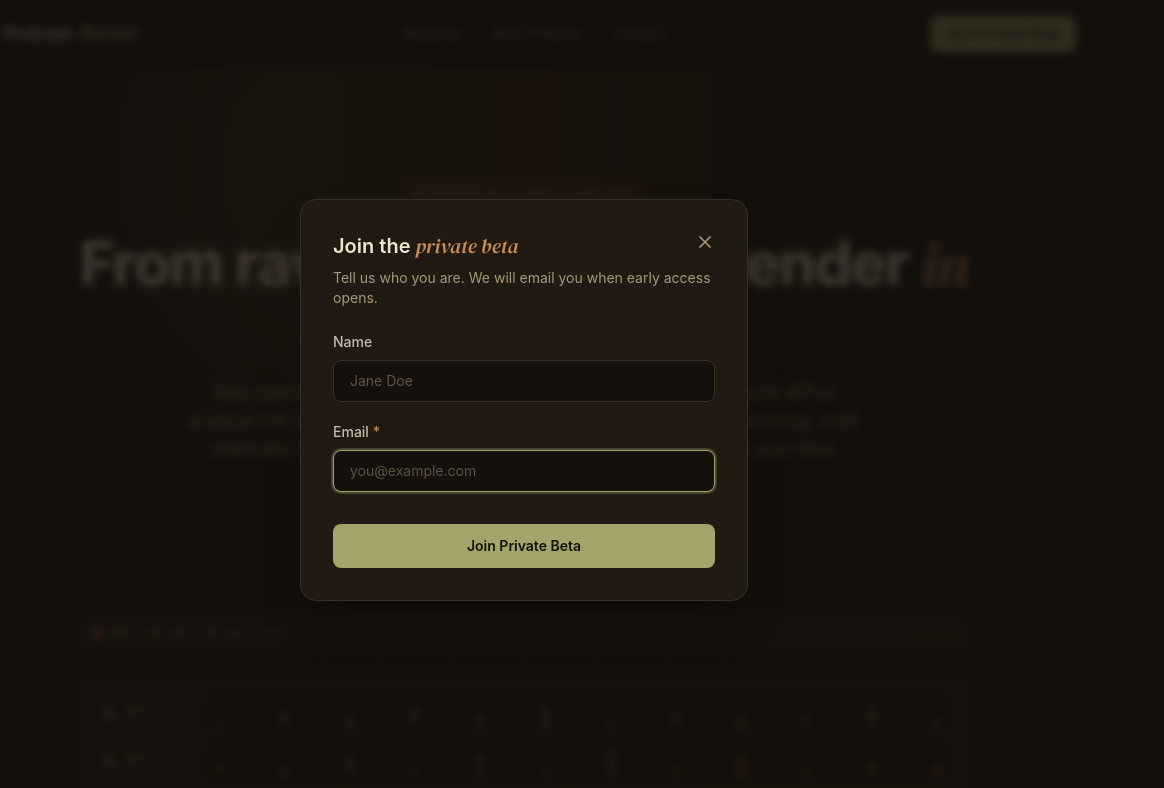
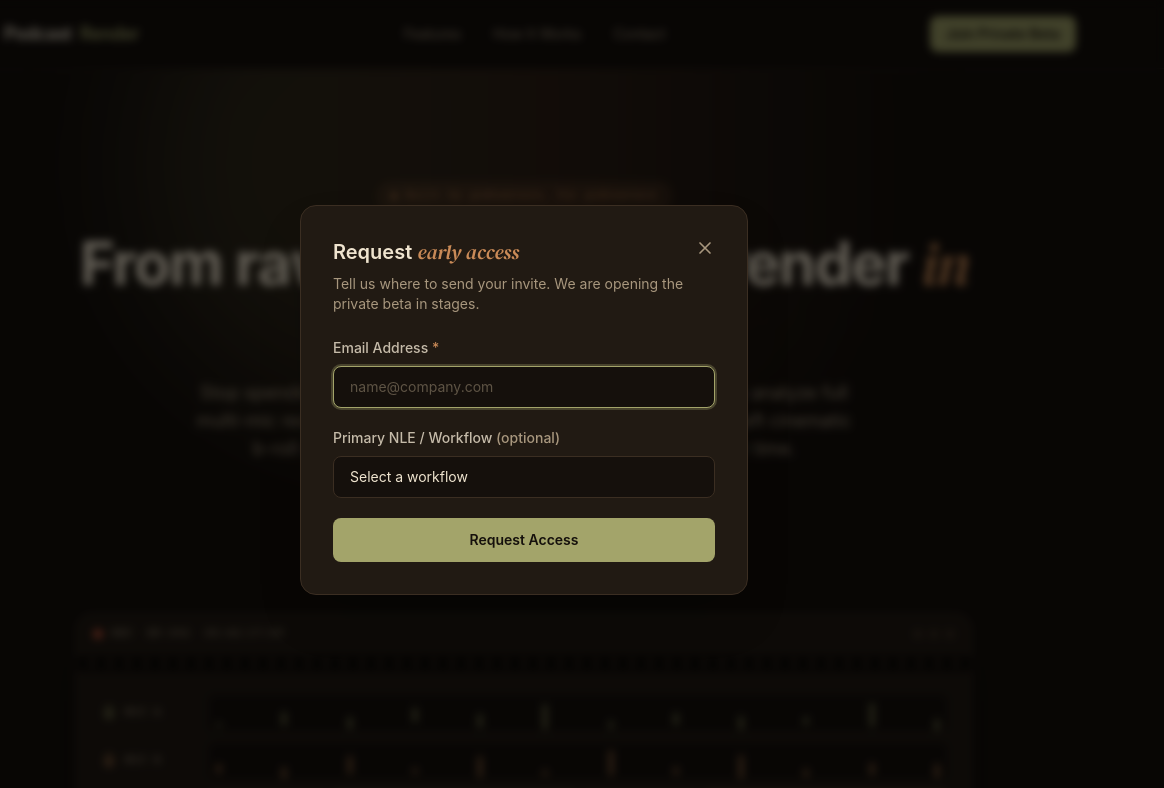
Before and after one commit to tsapenkodmitrii/podcastrender, a plain HTML site: page index.html in a window 1280 px wide. Both pictures are taken after a click on the button "Request Early Access". Shown: the top 788 px of the page, 116-1280 px from the left. Drawn offline with nearby package versions, Linux system fonts and the light colour scheme.

Commit message:
Add accessible waitlist modal, neutral AI copy

```diff
--- a/index.html
+++ b/index.html
@@ -4,10 +4,10 @@
   <meta charset="UTF-8">
   <meta name="viewport" content="width=device-width, initial-scale=1.0">
   <title>PodcastRender | From raw audio to final render in a single prompt</title>
-  <meta name="description" content="PodcastRender uses Claude API to analyze multi-mic recordings, switch multi-cam angles, add b-roll overlays, and export render-ready timelines for podcasts.">
+  <meta name="description" content="PodcastRender uses AI to analyze multi-mic recordings, switch multi-cam angles, add b-roll overlays, and export render-ready timelines for podcasts.">
   <meta name="theme-color" content="#15100C">
   <meta property="og:title" content="PodcastRender | From raw audio to final render in a single prompt">
-  <meta property="og:description" content="The AI Co-Director for Modern Podcasters. Multi-cam switching, smart b-roll, and NLE-ready exports powered by Claude API.">
+  <meta property="og:description" content="The AI Co-Director for Modern Podcasters. Multi-cam switching, smart b-roll, and NLE-ready exports powered by AI.">
   <meta property="og:type" content="website">
   <meta property="og:url" content="https://podcastrender.com/">
   <link rel="canonical" href="https://podcastrender.com/">
@@ -57,6 +57,26 @@
     @media (prefers-reduced-motion: reduce) {
       .wave-bar { animation: none; }
     }
+    dialog.waitlist {
+      opacity: 0;
+      transform: translateY(12px) scale(0.98);
+      transition: opacity .25s ease, transform .25s ease, display .25s allow-discrete, overlay .25s allow-discrete;
+    }
+    dialog.waitlist[open] { opacity: 1; transform: none; }
+    @starting-style {
+      dialog.waitlist[open] { opacity: 0; transform: translateY(12px) scale(0.98); }
+    }
+    dialog.waitlist::backdrop {
+      opacity: 0;
+      transition: opacity .25s ease, display .25s allow-discrete, overlay .25s allow-discrete;
+    }
+    dialog.waitlist[open]::backdrop { opacity: 1; }
+    @starting-style {
+      dialog.waitlist[open]::backdrop { opacity: 0; }
+    }
+    @media (prefers-reduced-motion: reduce) {
+      dialog.waitlist, dialog.waitlist::backdrop { transition: none; }
+    }
   </style>
 </head>
 <body class="bg-ink font-sans text-cream antialiased selection:bg-accent/30 selection:text-cream">
@@ -89,14 +109,14 @@
         <div class="mx-auto max-w-4xl text-center">
           <span class="inline-flex items-center gap-2 rounded-full border border-accent2/40 bg-accent2/10 px-3 py-1 font-mono text-xs text-accent2">
             <span class="h-1.5 w-1.5 rounded-full bg-accent2" aria-hidden="true"></span>
-            Powered by Claude Sonnet API
+            Built by podcasters, for podcasters
           </span>
           <h1 class="mt-6 text-4xl font-bold leading-tight tracking-tight text-cream sm:text-5xl md:text-6xl">
             From raw audio to final render
             <span class="font-print italic font-normal text-accent2">in a single prompt.</span>
           </h1>
           <p class="mx-auto mt-6 max-w-2xl text-base leading-relaxed text-muted sm:text-lg">
-            Stop spending hours in NLE timelines. PodcastRender uses Claude API to analyze full multi-mic recordings, execute intelligent multi-cam switching, craft cinematic b-roll overlays, and adapt to your unique editing style over time.
+            Stop spending hours in NLE timelines. PodcastRender uses AI to analyze full multi-mic recordings, execute intelligent multi-cam switching, craft cinematic b-roll overlays, and adapt to your unique editing style over time.
           </p>
           <div class="mt-10 flex flex-col items-center justify-center gap-4 sm:flex-row">
             <button type="button" data-open-modal
@@ -200,7 +220,7 @@
 
         <div class="mt-10 flex justify-center">
           <span class="inline-flex items-center gap-2 rounded-full border border-line bg-panel px-4 py-1.5 text-xs text-muted">
-            Built on <span class="font-semibold text-cream">Claude Sonnet API</span>
+            Made by editors who finish their own episodes
           </span>
         </div>
       </div>
@@ -240,7 +260,7 @@
           </div>
           <h3 class="text-lg font-semibold text-cream">Smart B-Roll &amp; Visual Overlays</h3>
           <p class="mt-2 font-mono text-xs uppercase tracking-wide text-accent2">Context-aware inserts</p>
-          <p class="mt-3 text-sm leading-relaxed text-muted">Claude API reads the topics and story beats, then places graphic inserts, pull quotes, hints, and media overlays at the exact timecode they belong.</p>
+          <p class="mt-3 text-sm leading-relaxed text-muted">AI reads the topics and story beats, then places graphic inserts, pull quotes, hints, and media overlays at the exact timecode they belong.</p>
         </article>
 
         <article class="rounded-2xl border border-line bg-panel p-8 transition hover:border-accent/50">
@@ -279,8 +299,8 @@
           </li>
           <li class="rounded-2xl border border-line bg-ink p-8">
             <span class="font-mono text-sm font-bold text-accent">02 &middot; AI Processing</span>
-            <h3 class="mt-2 text-lg font-semibold text-cream">Claude reads, marks, and cuts</h3>
-            <p class="mt-3 text-sm leading-relaxed text-muted">Claude analyzes the transcript context, tags intonation, removes pauses and filler words, and builds the camera switching logic.</p>
+            <h3 class="mt-2 text-lg font-semibold text-cream">AI reads, marks, and cuts</h3>
+            <p class="mt-3 text-sm leading-relaxed text-muted">AI analyzes the transcript context, tags intonation, removes pauses and filler words, and builds the camera switching logic.</p>
           </li>
           <li class="rounded-2xl border border-line bg-ink p-8">
             <span class="font-mono text-sm font-bold text-accent">03 &middot; Render &amp; Publish</span>
@@ -311,41 +331,60 @@
     </div>
   </footer>
 
-  <!-- Private beta modal (placeholder: no backend yet) -->
-  <dialog id="waitlist-modal" aria-labelledby="waitlist-title"
-          class="m-auto w-[calc(100%-2rem)] max-w-md rounded-2xl border border-line bg-panel p-0 text-cream shadow-2xl backdrop:bg-ink/80 backdrop:backdrop-blur-sm">
-    <form id="waitlist-form" method="dialog" class="p-8" novalidate>
-      <div class="flex items-start justify-between">
-        <h2 id="waitlist-title" class="text-xl font-semibold text-cream">Join the <span class="font-print italic font-normal text-accent2">private beta</span></h2>
+  <!-- Private beta modal (frontend simulation: no backend yet) -->
+  <dialog id="waitlist-modal" aria-label="Private beta access request"
+          class="waitlist m-auto max-h-[90vh] w-[calc(100%-2rem)] max-w-md overflow-y-auto rounded-2xl border border-line bg-panel p-0 text-cream shadow-2xl backdrop:bg-black/60 backdrop:backdrop-blur-sm">
+
+    <div id="waitlist-form-view" class="p-6 sm:p-8">
+      <div class="flex items-start justify-between gap-4">
+        <h2 class="text-xl font-semibold text-cream">Request <span class="font-print italic font-normal text-accent2">early access</span></h2>
         <button type="button" data-close-modal aria-label="Close"
                 class="-mr-2 -mt-2 rounded-lg p-2 text-muted transition hover:text-cream">
-          <svg class="h-5 w-5" fill="none" viewBox="0 0 24 24" stroke="currentColor" stroke-width="2"><path stroke-linecap="round" d="M6 6l12 12M18 6L6 18"/></svg>
+          <svg class="h-5 w-5" fill="none" viewBox="0 0 24 24" stroke="currentColor" stroke-width="2" aria-hidden="true"><path stroke-linecap="round" d="M6 6l12 12M18 6L6 18"/></svg>
         </button>
       </div>
-      <p class="mt-2 text-sm text-muted">Tell us who you are. We will email you when early access opens.</p>
+      <p class="mt-2 text-sm text-muted">Tell us where to send your invite. We are opening the private beta in stages.</p>
 
-      <div class="mt-6 space-y-5">
+      <form id="waitlist-form" class="mt-6 space-y-5" novalidate>
         <div>
-          <label for="waitlist-name" class="block text-sm font-medium text-cream/80">Name</label>
-          <input id="waitlist-name" name="name" type="text" autocomplete="name"
-                 class="mt-2 w-full rounded-lg border border-line bg-ink px-4 py-2.5 text-sm text-cream placeholder-muted/50 outline-none transition focus:border-accent focus:ring-2 focus:ring-accent/30"
-                 placeholder="Jane Doe">
-        </div>
-        <div>
-          <label for="waitlist-email" class="block text-sm font-medium text-cream/80">Email <span class="text-accent2">*</span></label>
+          <label for="waitlist-email" class="block text-sm font-medium text-cream/80">Email Address <span class="text-accent2">*</span></label>
           <input id="waitlist-email" name="email" type="email" autocomplete="email" required
                  class="mt-2 w-full rounded-lg border border-line bg-ink px-4 py-2.5 text-sm text-cream placeholder-muted/50 outline-none transition focus:border-accent focus:ring-2 focus:ring-accent/30"
-                 placeholder="you@example.com">
+                 placeholder="name@company.com">
           <p id="waitlist-error" class="mt-2 hidden text-sm text-rec" role="alert">Please enter a valid email address.</p>
         </div>
+
+        <div>
+          <label for="waitlist-nle" class="block text-sm font-medium text-cream/80">Primary NLE / Workflow <span class="text-muted">(optional)</span></label>
+          <select id="waitlist-nle" name="nle"
+                  class="mt-2 w-full appearance-none rounded-lg border border-line bg-ink px-4 py-2.5 text-sm text-cream outline-none transition focus:border-accent focus:ring-2 focus:ring-accent/30">
+            <option value="">Select a workflow</option>
+            <option value="premiere-pro">Premiere Pro</option>
+            <option value="davinci-resolve">DaVinci Resolve</option>
+            <option value="final-cut-pro">Final Cut Pro</option>
+            <option value="standalone-custom">Standalone Engine / Custom</option>
+          </select>
+        </div>
+
+        <button type="submit" id="waitlist-submit"
+                class="flex w-full items-center justify-center gap-2 rounded-lg bg-accent px-4 py-3 text-sm font-semibold text-ink transition hover:bg-accent2 disabled:cursor-not-allowed disabled:opacity-70">
+          <svg id="waitlist-spinner" class="hidden h-4 w-4 animate-spin" fill="none" viewBox="0 0 24 24" aria-hidden="true"><circle class="opacity-25" cx="12" cy="12" r="10" stroke="currentColor" stroke-width="4"/><path class="opacity-90" fill="currentColor" d="M4 12a8 8 0 018-8v4a4 4 0 00-4 4H4z"/></svg>
+          <span id="waitlist-submit-label">Request Access</span>
+        </button>
+      </form>
+    </div>
+
+    <div id="waitlist-success-view" class="hidden p-6 text-center sm:p-8" role="status">
+      <div class="mx-auto flex h-12 w-12 items-center justify-center rounded-full bg-emerald-400/10 text-emerald-400" aria-hidden="true">
+        <svg class="h-6 w-6" fill="none" viewBox="0 0 24 24" stroke="currentColor" stroke-width="2"><path stroke-linecap="round" stroke-linejoin="round" d="M5 13l4 4L19 7"/></svg>
       </div>
-
-      <button type="submit"
-              class="mt-8 w-full rounded-lg bg-accent px-4 py-3 text-sm font-semibold text-ink transition hover:bg-accent2">
-        Join Private Beta
+      <h2 class="mt-5 text-xl font-semibold text-cream">You're on the list!</h2>
+      <p class="mt-3 text-sm leading-relaxed text-muted">Thanks for applying. We are gradually rolling out access to creator teams and will send your invite as soon as a slot opens up.</p>
+      <button type="button" data-close-modal
+              class="mt-8 w-full rounded-lg border border-line bg-ink px-4 py-3 text-sm font-semibold text-cream transition hover:border-accent2/60 hover:text-accent2">
+        Close
       </button>
-      <p id="waitlist-success" class="mt-4 hidden text-center text-sm text-accent" role="status">Thanks! You are on the list.</p>
-    </form>
+    </div>
   </dialog>
 
   <script>
@@ -354,36 +393,73 @@
       var form = document.getElementById('waitlist-form');
       var email = document.getElementById('waitlist-email');
       var error = document.getElementById('waitlist-error');
-      var success = document.getElementById('waitlist-success');
+      var formView = document.getElementById('waitlist-form-view');
+      var successView = document.getElementById('waitlist-success-view');
+      var submit = document.getElementById('waitlist-submit');
+      var spinner = document.getElementById('waitlist-spinner');
+      var submitLabel = document.getElementById('waitlist-submit-label');
+      var successClose = successView.querySelector('[data-close-modal]');
+      var pending = null;
+
+      function setBusy(busy) {
+        submit.disabled = busy;
+        submit.setAttribute('aria-busy', busy ? 'true' : 'false');
+        spinner.classList.toggle('hidden', !busy);
+        submitLabel.textContent = busy ? 'Sending...' : 'Request Access';
+      }
+
+      function showForm() {
+        clearTimeout(pending);
+        pending = null;
+        form.reset();
+        error.classList.add('hidden');
+        setBusy(false);
+        successView.classList.add('hidden');
+        formView.classList.remove('hidden');
+      }
 
       document.querySelectorAll('[data-open-modal]').forEach(function (btn) {
         btn.addEventListener('click', function () {
-          error.classList.add('hidden');
-          success.classList.add('hidden');
-          modal.showModal();
+          showForm();
+          if (!modal.open) modal.showModal();
+          document.body.style.overflow = 'hidden';
           email.focus();
         });
       });
 
-      document.querySelector('[data-close-modal]').addEventListener('click', function () {
-        modal.close();
+      modal.querySelectorAll('[data-close-modal]').forEach(function (btn) {
+        btn.addEventListener('click', function () {
+          modal.close();
+        });
       });
 
       modal.addEventListener('click', function (e) {
         if (e.target === modal) modal.close();
       });
 
+      modal.addEventListener('close', function () {
+        clearTimeout(pending);
+        pending = null;
+        document.body.style.overflow = '';
+      });
+
       form.addEventListener('submit', function (e) {
         e.preventDefault();
+        if (submit.disabled) return;
         if (!email.checkValidity()) {
           error.classList.remove('hidden');
           email.focus();
           return;
         }
         error.classList.add('hidden');
-        // Placeholder: no backend yet. Wire this to a form service or API later.
-        success.classList.remove('hidden');
-        form.reset();
+        setBusy(true);
+        // Simulated request: no backend yet. Replace this timer with a real API call later.
+        pending = setTimeout(function () {
+          pending = null;
+          formView.classList.add('hidden');
+          successView.classList.remove('hidden');
+          successClose.focus();
+        }, 600);
       });
     })();
   </script>
```
